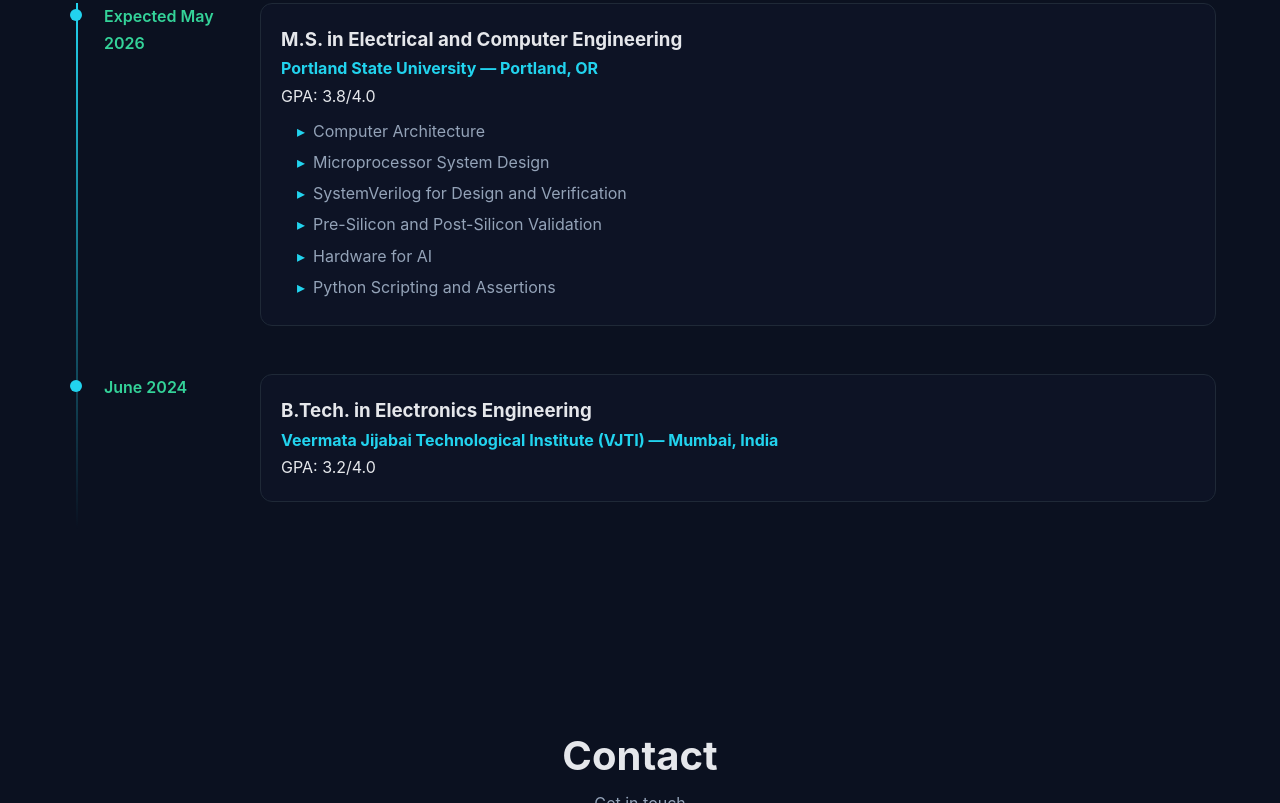
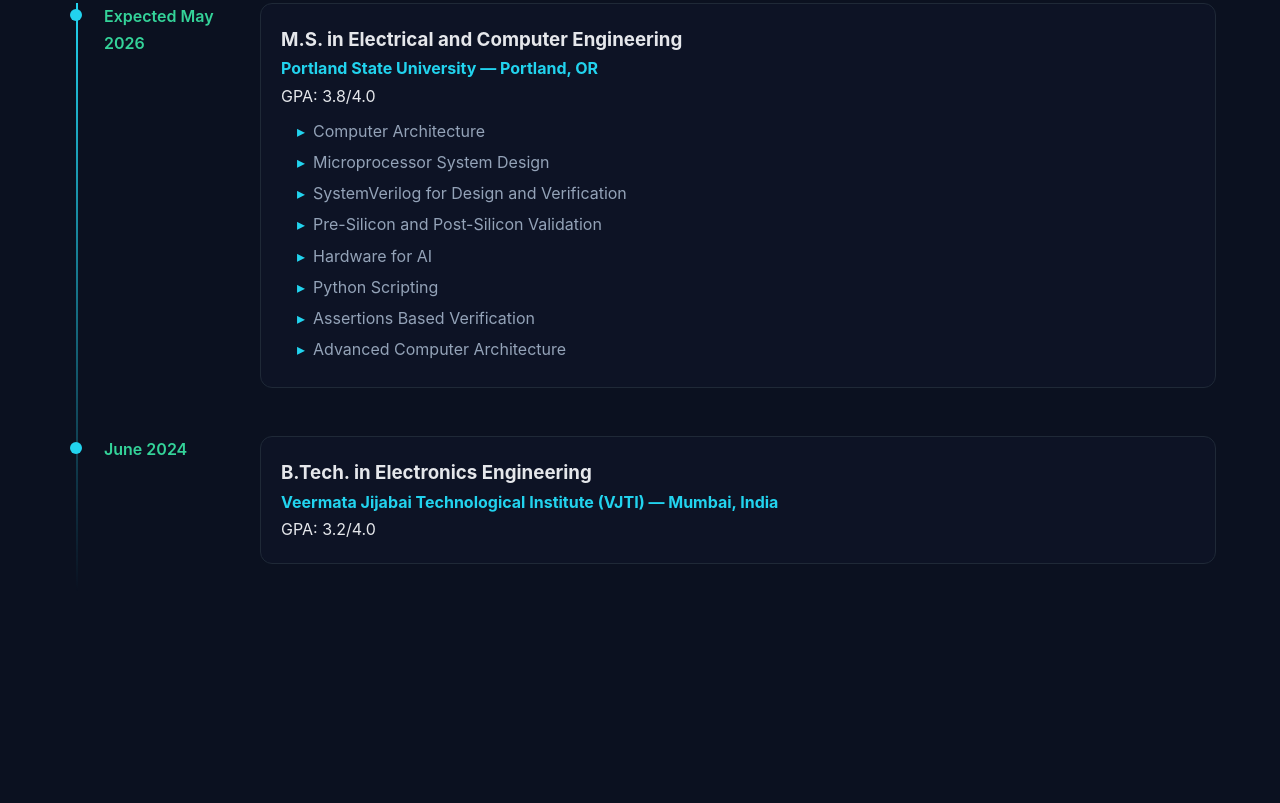
Before and after one commit to Sidshx/portfolio, a plain HTML site: page index.html in a window 1280 px wide. Shown: the part 4909-5712 px from the top of the page. Drawn offline with Linux system fonts and the light colour scheme.

Commit message:
Update course topics in index.html

```diff
--- a/index.html
+++ b/index.html
@@ -265,7 +265,9 @@
               <li>SystemVerilog for Design and Verification</li>
               <li>Pre-Silicon and Post-Silicon Validation</li>
               <li>Hardware for AI</li>
-              <li>Python Scripting and Assertions</li>
+              <li>Python Scripting</li>
+              <li>Assertions Based Verification</li>
+              <li>Advanced Computer Architecture</li>
             </ul>
           </div>
         </article>
```
